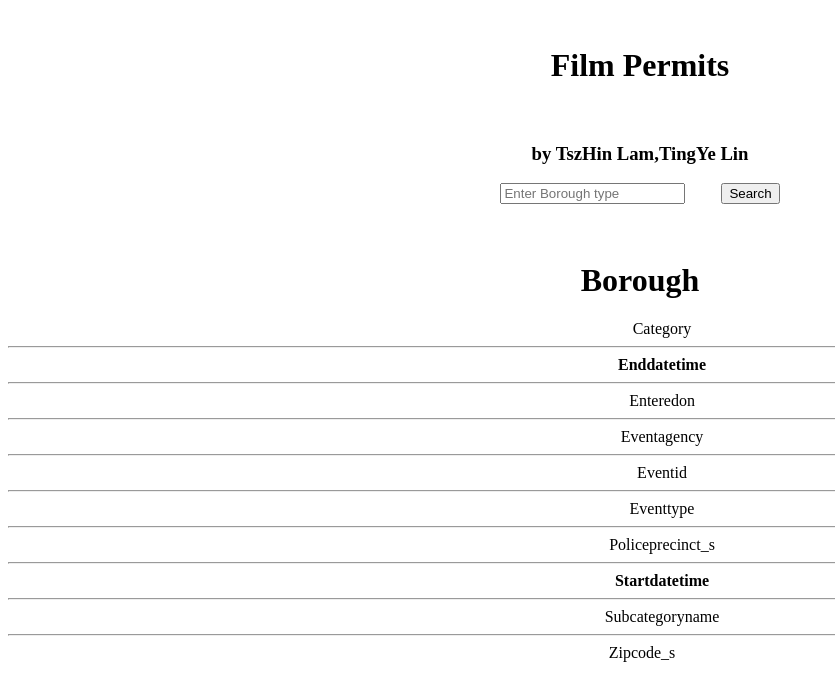
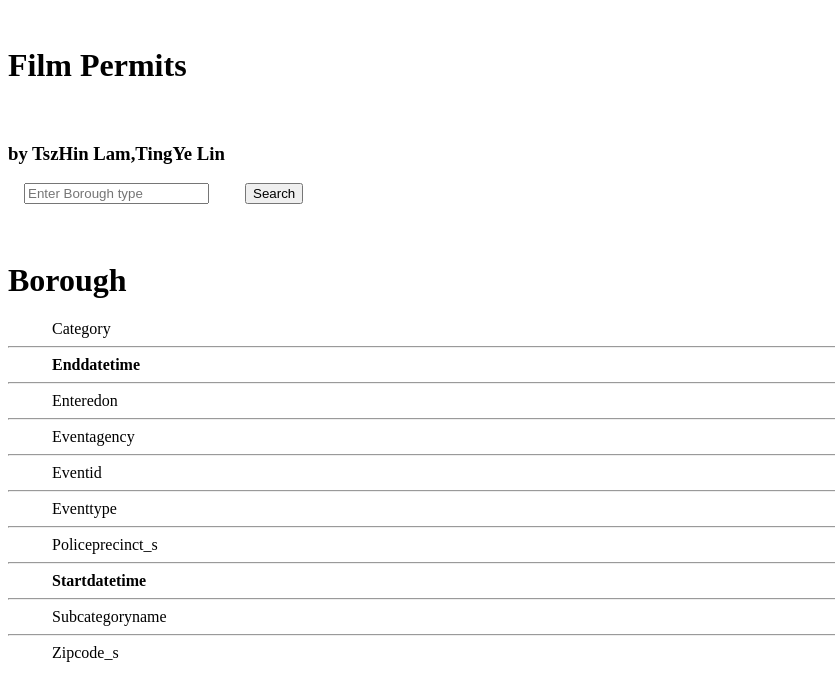
Before and after one commit to tlin1563/-project, a plain HTML site: page index.htm in a window 1280 px wide. Shown: the whole page, without its empty margins (0-835 px from the left). Drawn offline with nearby package versions, Linux system fonts and the light colour scheme; no server answers.

Commit message:
Update index.htm

```diff
--- a/index.htm
+++ b/index.htm
@@ -131,8 +131,7 @@
 
     </script>
 <body onload="loadJSON()">
-
-    <center><h1>Film Permits</h1>
+<h1>Film Permits</h1>
     <h3>by TszHin Lam,TingYe Lin</h3>
 
     <input type="text" id="borough" placeholder="Enter Borough type">
@@ -152,7 +151,6 @@
           <c>  Subcategoryname </c><hr>
           <d>  Zipcode_s  </d>
         </div>
-</center>
     </div>
 </body>
 
```
